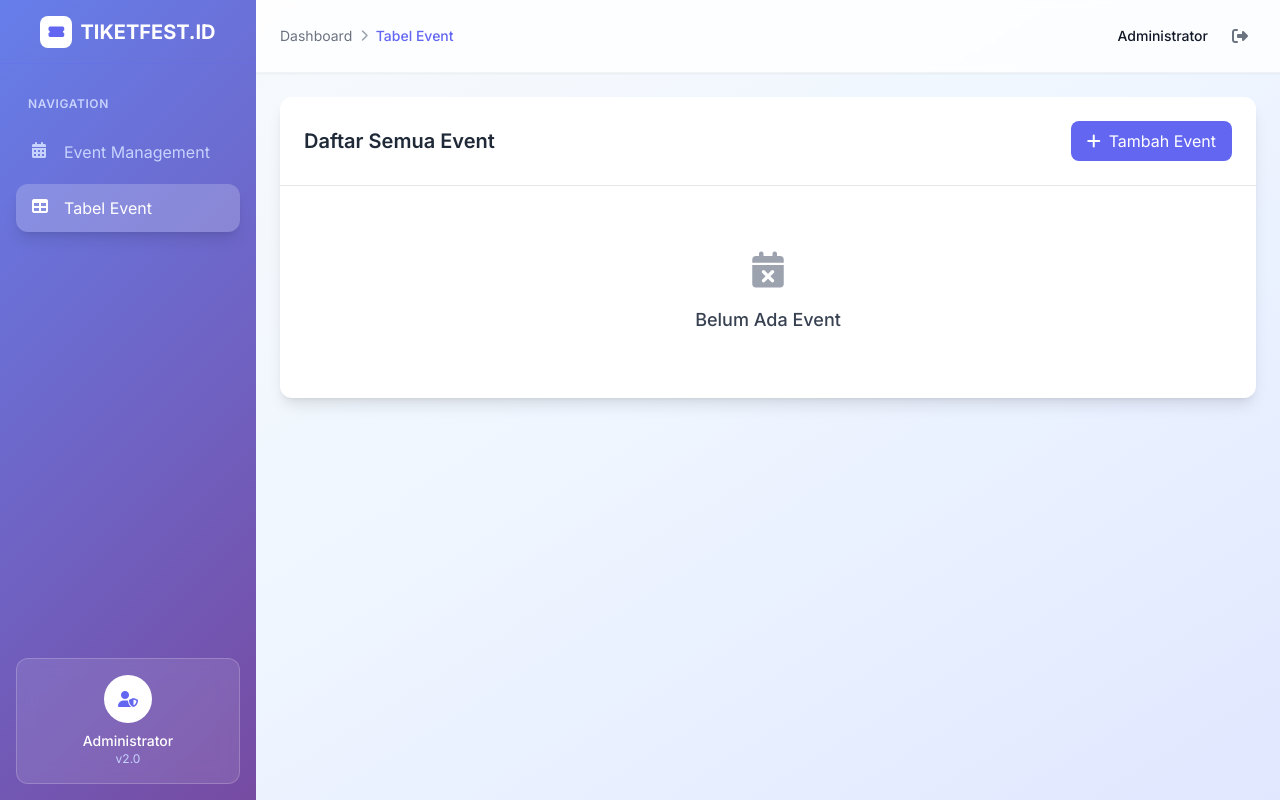
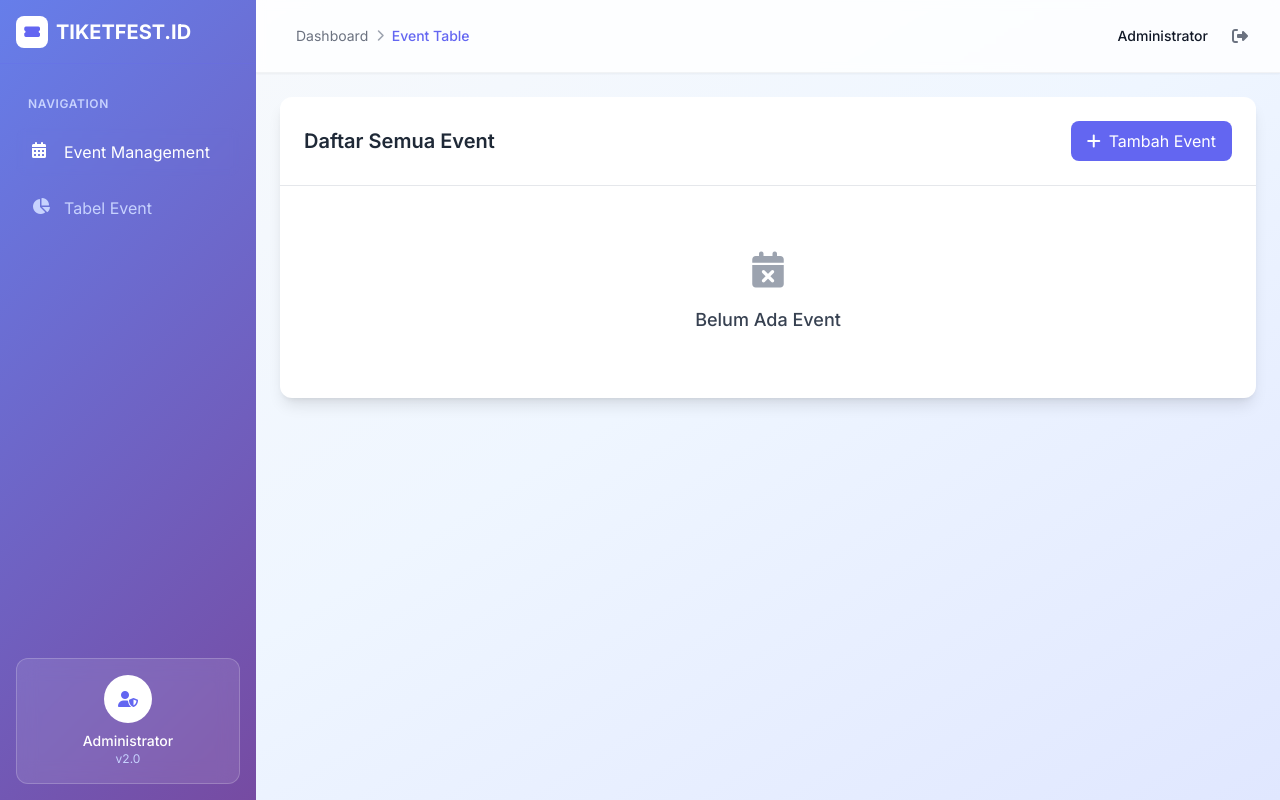
Before and after one commit to sanzzsky/vert2, a PHP site: page /php/tabel_event.php in a window 1280 px wide. Run offline with PHP 8.4, Linux system fonts and the light colour scheme; the visitor is signed in with stand-in values (Sample User, id 1); data that the repository does not hold is empty; some libraries are stand-ins or nearby versions.

Commit message:
udah ku fiks bug nav nya

```diff
--- a/tiket/php/admin.php
+++ b/tiket/php/admin.php
@@ -338,12 +338,12 @@
         <nav class="mt-8 px-4 space-y-2">
             <div class="text-indigo-200 text-xs uppercase tracking-wider font-semibold mb-4 px-3">NAVIGATION</div>
 
-            <a href="#" class="flex items-center px-4 py-3 bg-white/20 text-white rounded-xl shadow-lg backdrop-blur-sm">
-                <i class="fas fa-calendar-alt w-5 h-5 mr-3"></i>
+            <a href="../php/admin.php" class="flex items-center px-4 py-3  text-white  backdrop-blur-sm hover:bg-white/10 hover:text-white rounded-xl transition-all duration-200 group hover:-translate-y-0.5">
+                <i class="fas fa-calendar-alt w-5 h-5 mr-3 group-hover:scale-110 transition-transform"></i>
                 <span>Event Management</span>
             </a>
 
-            <a href="#" class="flex items-center px-4 py-3 text-indigo-200 hover:bg-white/10 hover:text-white rounded-xl transition-all duration-200 group hover:-translate-y-0.5">
+            <a href="../php/tabel_event.php" class="flex items-center px-4 py-3 text-indigo-200 hover:bg-white/10 hover:text-white rounded-xl transition-all duration-200 group hover:-translate-y-0.5">
                 <i class="fas fa-chart-pie w-5 h-5 mr-3 group-hover:scale-110 transition-transform"></i>
                 <span>Tabel Event</span>
             </a>
--- a/tiket/php/tabel_event.php
+++ b/tiket/php/tabel_event.php
@@ -122,24 +122,57 @@
 </head>
 <body class="bg-gradient-to-br from-gray-50 via-blue-50 to-indigo-100 font-inter min-h-screen">
 
-    <div class="fixed inset-y-0 left-0 z-50 w-64 gradient-bg transform transition-transform duration-300 ease-in-out lg:translate-x-0">
-        <div class="flex items-center justify-center h-16 px-4 border-b border-indigo-500/20">
-            <a href="admin.php" class="flex items-center space-x-2">
-                <div class="w-8 h-8 bg-white rounded-lg flex items-center justify-center"><i class="fas fa-ticket-alt text-primary text-sm"></i></div>
+    <!-- Sidebar -->
+    <button
+        id="sidebarToggle"
+        class="fixed top-4 left-4 z-50 lg:hidden bg-gradient-to-r from-indigo-500 to-purple-600 text-white p-3 rounded-xl shadow-lg hover:shadow-xl transition-all duration-200 hover:scale-105"
+    >
+        <i class="fas fa-bars text-lg"></i>
+    </button>
+
+    <!-- Overlay -->
+    <div
+        id="sidebarOverlay"
+        class="fixed inset-0 bg-black bg-opacity-50 z-40 lg:hidden opacity-0 pointer-events-none transition-opacity duration-300"
+    ></div>
+
+    <!-- Sidebar -->
+    <div
+        id="sidebar"
+        class="fixed inset-y-0 left-0 z-50 w-64 gradient-bg transform -translate-x-full transition-transform duration-300 ease-in-out lg:translate-x-0"
+    >
+        <!-- Header -->
+        <div class="flex items-center justify-between h-16 px-4 border-b border-indigo-500/20">
+            <div class="flex items-center space-x-2">
+                <div class="w-8 h-8 bg-white rounded-lg flex items-center justify-center">
+                    <i class="fas fa-ticket-alt text-primary text-sm"></i>
+                </div>
                 <h1 class="text-white text-xl font-bold">TIKETFEST.ID</h1>
-            </a>
+            </div>
+
+            <!-- Close Button (Mobile) -->
+            <button
+                id="sidebarClose"
+                class="lg:hidden text-white hover:text-gray-300 transition-colors duration-200"
+            >
+                <i class="fas fa-times text-xl"></i>
+            </button>
         </div>
+
+        <!-- Navigation -->
         <nav class="mt-8 px-4 space-y-2">
             <div class="text-indigo-200 text-xs uppercase tracking-wider font-semibold mb-4 px-3">NAVIGATION</div>
-            <a href="admin.php" class="flex items-center px-4 py-3 text-indigo-200 hover:bg-white/10 hover:text-white rounded-xl transition-all duration-200 group hover-lift">
+
+            <a href="../php/admin.php" class="flex items-center px-4 py-3  text-white  backdrop-blur-sm hover:bg-white/10 hover:text-white rounded-xl transition-all duration-200 group hover:-translate-y-0.5">
                 <i class="fas fa-calendar-alt w-5 h-5 mr-3 group-hover:scale-110 transition-transform"></i>
                 <span>Event Management</span>
             </a>
-            <a href="tabel_event.php" class="flex items-center px-4 py-3 bg-white/20 text-white rounded-xl shadow-lg">
-                <i class="fas fa-table w-5 h-5 mr-3"></i>
+
+            <a href="../php/tabel_event.php" class="flex items-center px-4 py-3 text-indigo-200 hover:bg-white/10 hover:text-white rounded-xl transition-all duration-200 group hover:-translate-y-0.5">
+                <i class="fas fa-chart-pie w-5 h-5 mr-3 group-hover:scale-110 transition-transform"></i>
                 <span>Tabel Event</span>
             </a>
-        </nav>
+
         <div class="absolute bottom-4 left-4 right-4">
             <div class="glass-effect rounded-xl p-4 text-center">
                 <div class="w-12 h-12 bg-white rounded-full mx-auto mb-2 flex items-center justify-center"><i class="fas fa-user-shield text-primary"></i></div>
@@ -151,12 +184,18 @@
 
     <div class="lg:ml-64">
         <header class="bg-white/80 backdrop-blur-sm shadow-sm border-b border-gray-200/50 sticky top-0 z-40">
-            <div class="px-6 py-4 flex items-center justify-between">
-                <nav class="flex items-center space-x-2 text-sm">
-                    <span class="text-gray-500">Dashboard</span>
-                    <i class="fas fa-chevron-right text-gray-400 text-xs"></i>
-                    <span class="text-primary font-medium">Tabel Event</span>
-                </nav>
+                <div class="px-6 py-4 flex items-center justify-between">
+
+                <div class="flex items-center space-x-4">
+                        <button class="lg:hidden p-2 rounded-md text-gray-600 hover:bg-gray-100">
+                            <i class="fas fa-bars"></i>
+                        </button>
+                        <nav class="flex items-center space-x-2 text-sm">
+                            <span class="text-gray-500">Dashboard</span>
+                            <i class="fas fa-chevron-right text-gray-400 text-xs"></i>
+                            <span class="text-primary font-medium">Event Table</span>
+                        </nav>
+                    </div>
                 <div class="flex items-center space-x-4">
                     <div class="text-right"><div class="text-sm font-medium text-gray-900">Administrator</div></div>
                     <a href="logout.php" class="text-gray-500 hover:text-red-600 transition-colors p-2" title="Logout"><i class="fas fa-sign-out-alt"></i></a>
@@ -222,5 +261,46 @@
             </div>
         </main>
     </div>
+
+    <!-- tambahan untuk offcanvas pada mobile -->
+<script>
+        const sidebarToggle = document.getElementById('sidebarToggle');
+        const sidebarClose = document.getElementById('sidebarClose');
+        const sidebar = document.getElementById('sidebar');
+        const overlay = document.getElementById('sidebarOverlay');
+
+        function openSidebar() {
+            sidebar.classList.remove('-translate-x-full');
+            overlay.classList.remove('opacity-0', 'pointer-events-none');
+        }
+
+        function closeSidebar() {
+            sidebar.classList.add('-translate-x-full');
+            overlay.classList.add('opacity-0', 'pointer-events-none');
+        }
+
+        sidebarToggle.addEventListener('click', openSidebar);
+        sidebarClose.addEventListener('click', closeSidebar);
+        overlay.addEventListener('click', closeSidebar);
+
+        // Close sidebar when clicking on nav links (mobile)
+        const navLinks = sidebar.querySelectorAll('nav a');
+        navLinks.forEach(link => {
+            link.addEventListener('click', () => {
+                if (window.innerWidth < 1024) {
+                    closeSidebar();
+                }
+            });
+        });
+
+        // Handle window resize
+        window.addEventListener('resize', () => {
+            if (window.innerWidth >= 1024) {
+                overlay.classList.add('opacity-0', 'pointer-events-none');
+            }
+        });
+    </script>
+
+
 </body>
 </html>
```
